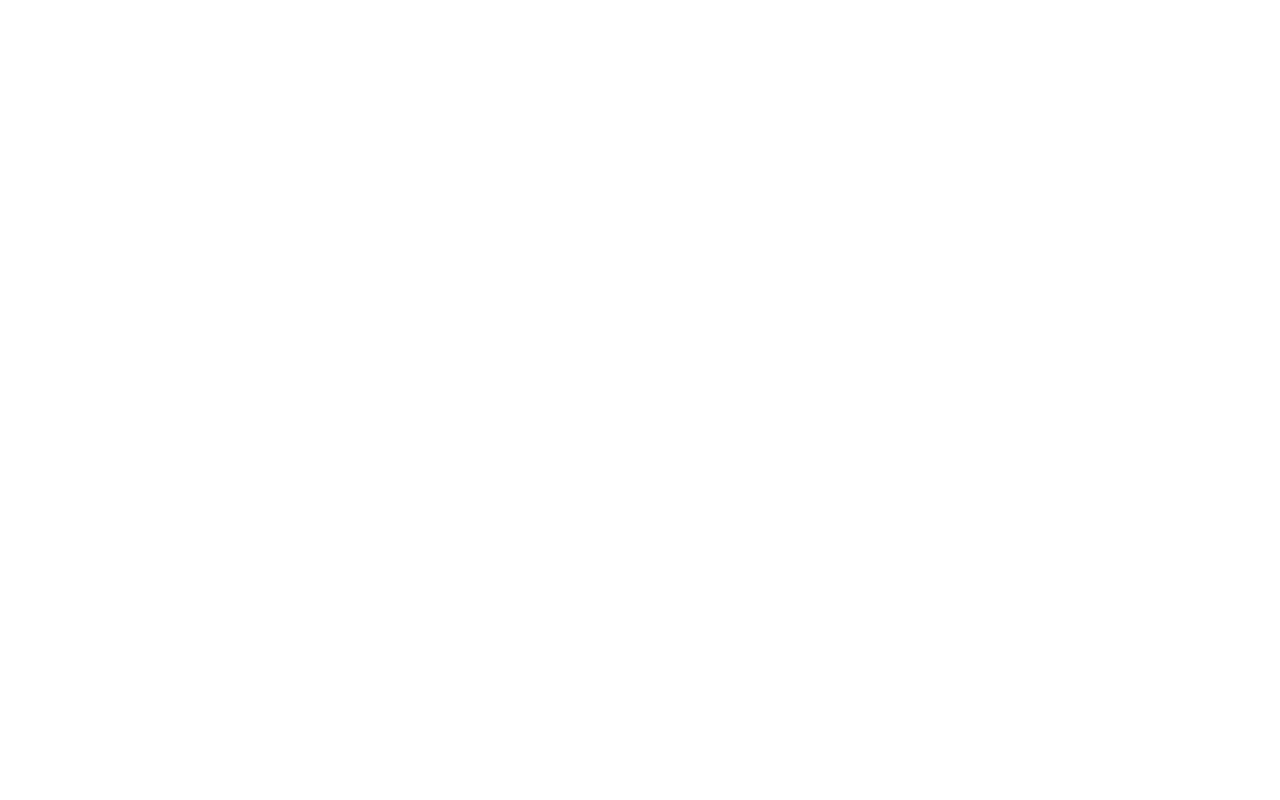
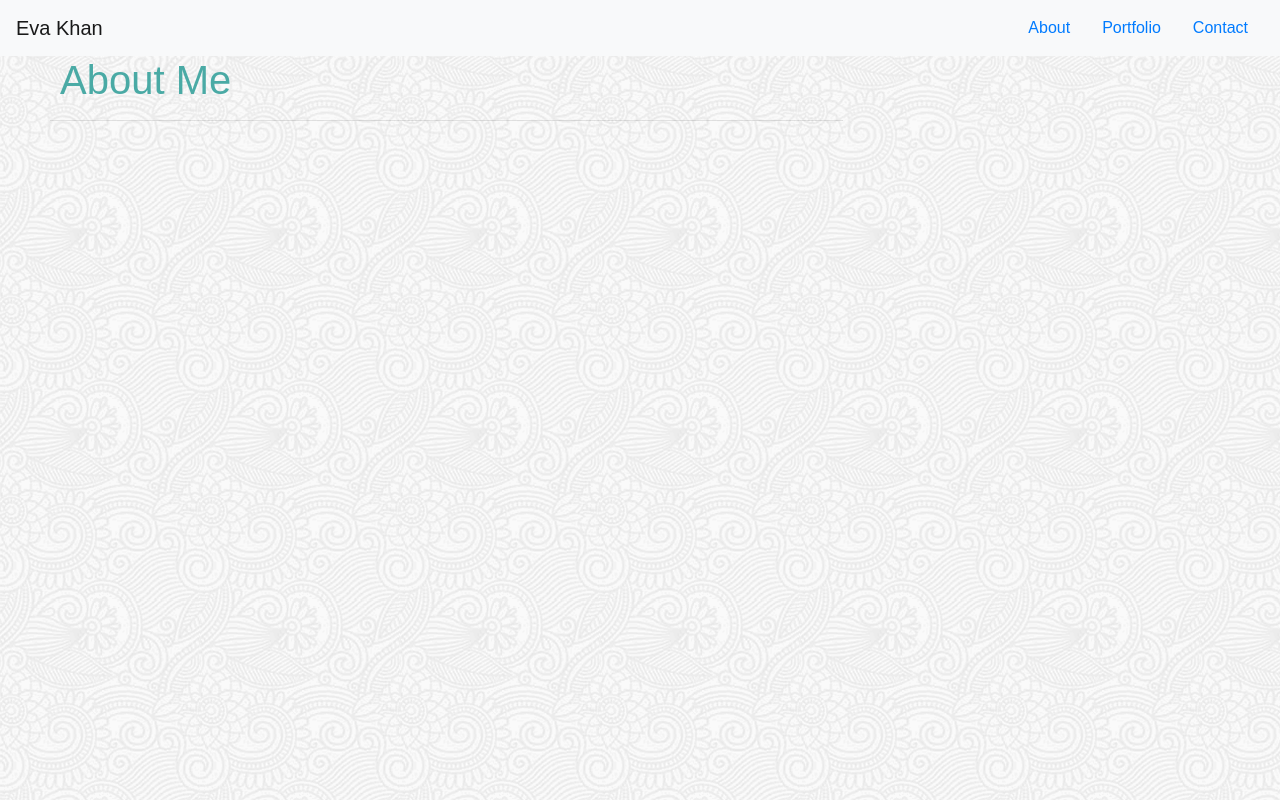
Before and after one commit to ekhan3119/Bootstrap-Portfolio, a plain HTML site: page portfolio.html in a window 1280 px wide. Drawn offline with nearby package versions, Linux system fonts and the light colour scheme.

Commit message:
added code for Portfolio

```diff
--- a/assets/css/style.css
+++ b/assets/css/style.css
@@ -17,7 +17,7 @@ body {
 hr {
   margin-left: 50px;
 }
-
+/* could not style it properly Please help me understand the styling logic for bootstrape*/
 .w-960 {
   width: 960px;
   background-color: white;
--- a/portfolio.html
+++ b/portfolio.html
@@ -0,0 +1,45 @@
+<!DOCTYPE html>
+<html lang="en">
+
+<head>
+  <meta charset="utf-8" />
+  <meta http-equiv="X-UA-Compatible" content="IE=edge">
+  <title>BOOTSTRAP-PORTFOLIO</title>
+  <meta name="viewport" content="width=device-width, initial-scale=1, shrink-to-fit=no">
+  <!--Bootstrap-->
+  <link rel="stylesheet" href="https://stackpath.bootstrapcdn.com/bootstrap/4.1.3/css/bootstrap.min.css" integrity="sha384-MCw98/SFnGE8fJT3GXwEOngsV7Zt27NXFoaoApmYm81iuXoPkFOJwJ8ERdknLPMO"
+    crossorigin="anonymous">
+  <!--local CSS-->
+  <link rel="stylesheet" href="assets/css/style.css">
+
+
+</head>
+
+<body>
+  <nav class="navbar navbar-expand-lg navbar-light bg-light">
+    <button class="navbar-toggler" type="button" data-toggle="collapse" data-target="#navbarTogglerDemo01"
+      aria-controls="navbarTogglerDemo01" aria-expanded="false" aria-label="Toggle navigation">
+      <span class="navbar-toggler-icon"></span>
+    </button>
+    <div class="collapse navbar-collapse" id="navbarTogglerDemo01">
+      <a class="navbar-brand" href="#">Eva Khan</a>
+    </div>
+    <ul class="nav justify-content-end">
+      </li>
+      <li class="nav-item">
+        <a class="nav-link" href="#">About</a>
+      </li>
+      <li class="nav-item">
+        <a class="nav-link" href="#">Portfolio</a>
+      </li>
+      <li class="nav-item">
+        <a class="nav-link" href="#">Contact</a>
+      </li>
+    </ul>
+  </nav>
+
+  <div class="row">
+    <div class="col-8" id="aboutMeCol">
+      <h1>About Me</h1>
+      <hr>
+    </div>
```
